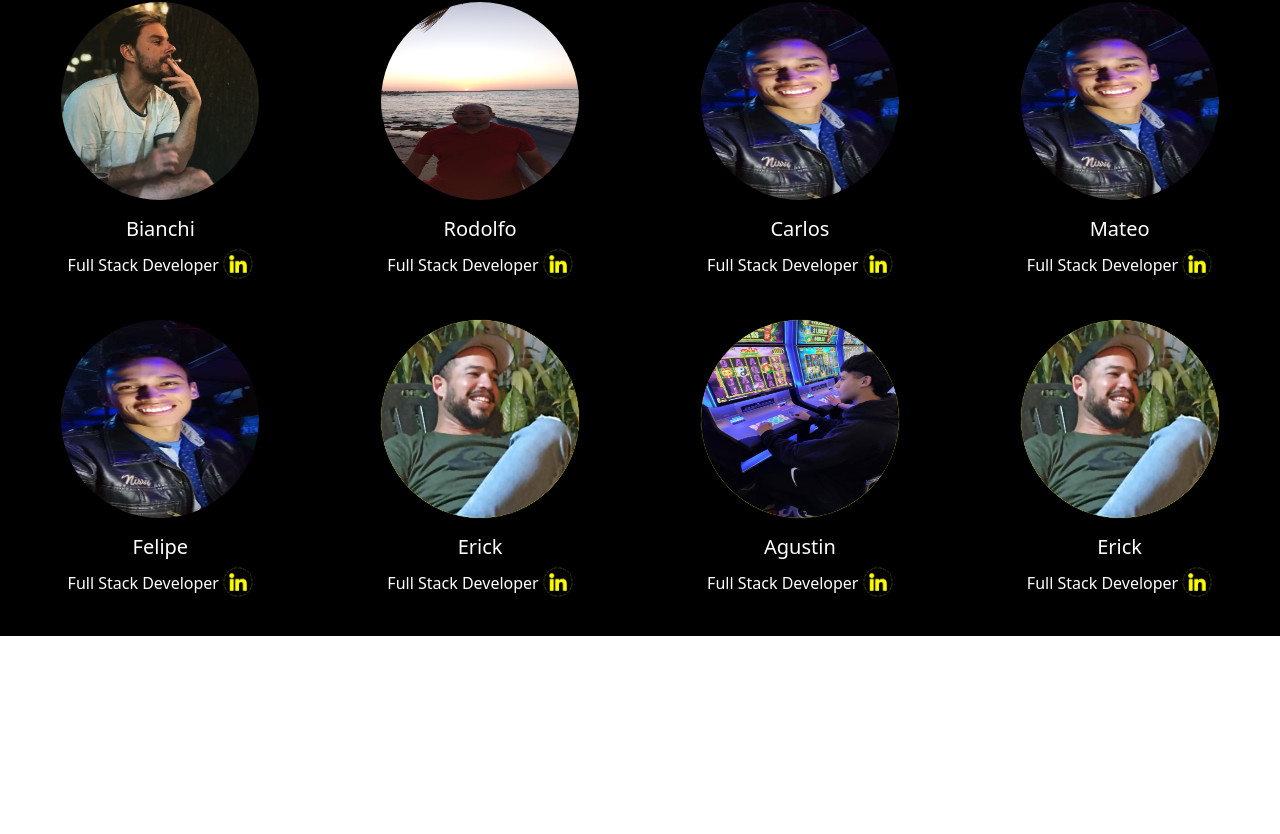
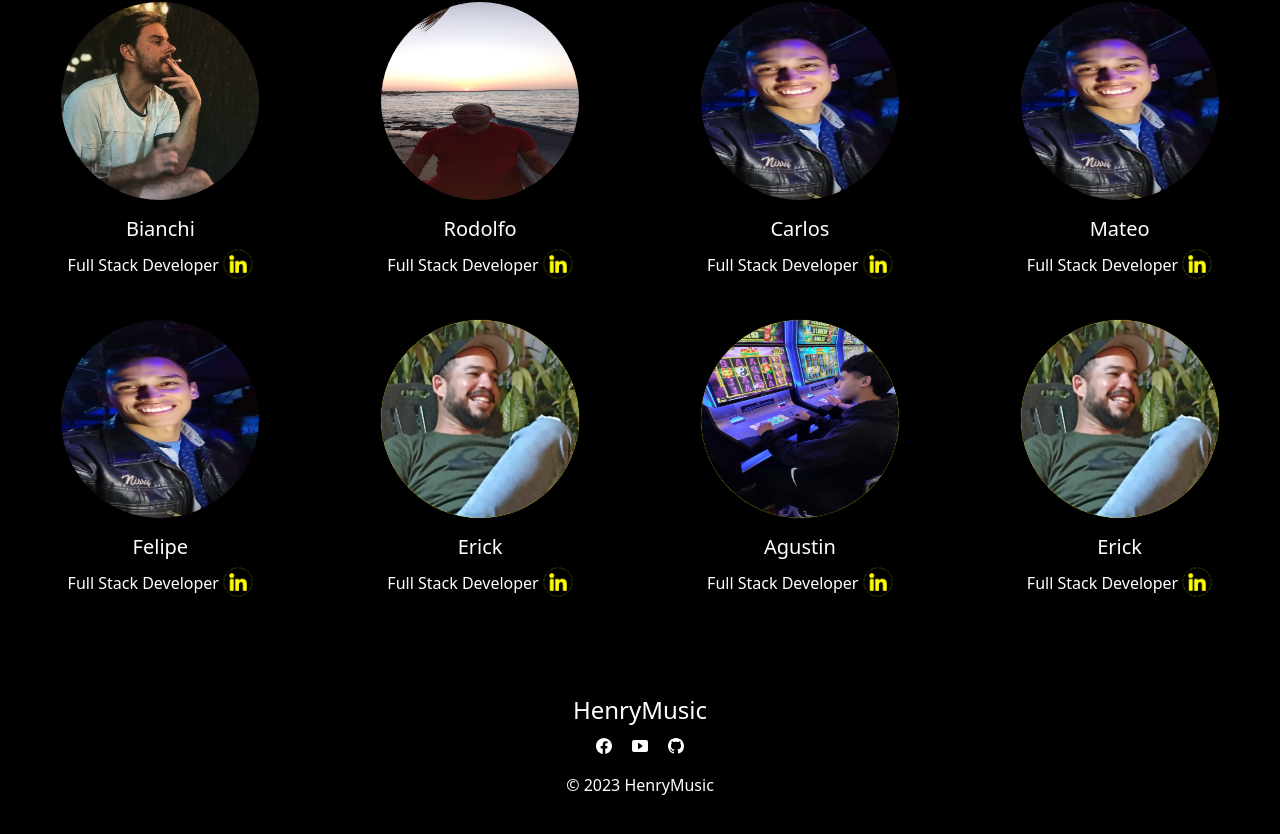
Before and after one commit to juanxp1/henryMusic, a React (Create React App) app in the folder client/: page / in a window 1280 px wide. Shown: the part 769-1603 px from the top of the page. Before the commit the page ends 1405 px from the top, so only its background shows below. Built offline with nearby package versions, Linux system fonts and the light colour scheme.

Commit message:
footerListo

```diff
--- a/client/src/Componentes/Footer/Footer.jsx
+++ b/client/src/Componentes/Footer/Footer.jsx
@@ -1,7 +1,5 @@
 import React from 'react'
 import '../Footer/Footer.css'
-
-
 
 const Footer = () => {
   return (
--- a/client/src/Componentes/Landing.jsx
+++ b/client/src/Componentes/Landing.jsx
@@ -3,6 +3,7 @@ import Nav from '../Componentes/Nave/Nave'
 import Premium from './Premium/Premium'
 
 import Us from './About us/Us'
+import Footer from './Footer/Footer'
 
 
 
@@ -18,7 +19,7 @@ function Landing() {
             <Nav />
             <Premium />
             <Us />
-
+            <Footer/>
         </div>
     )
 }
```
